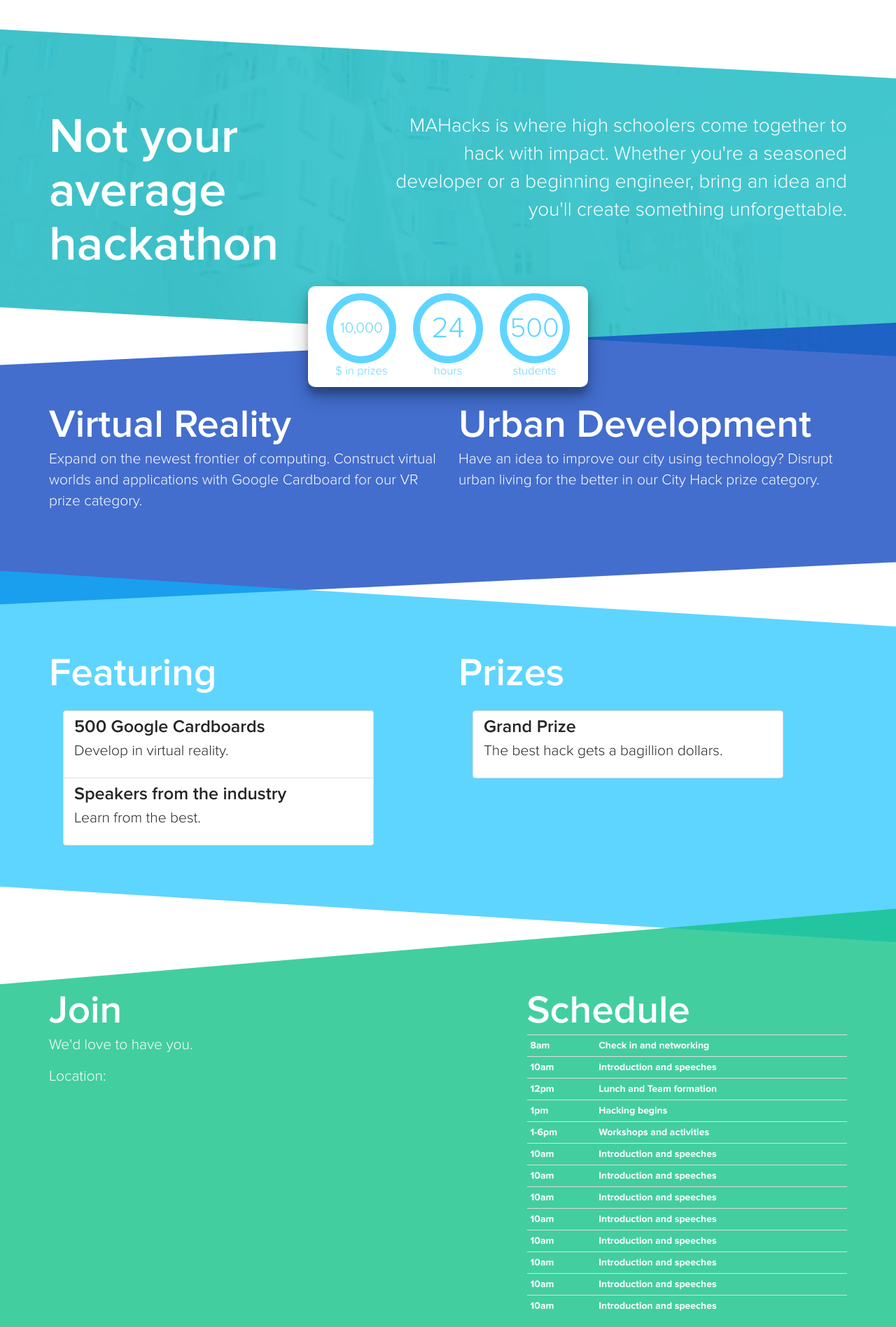
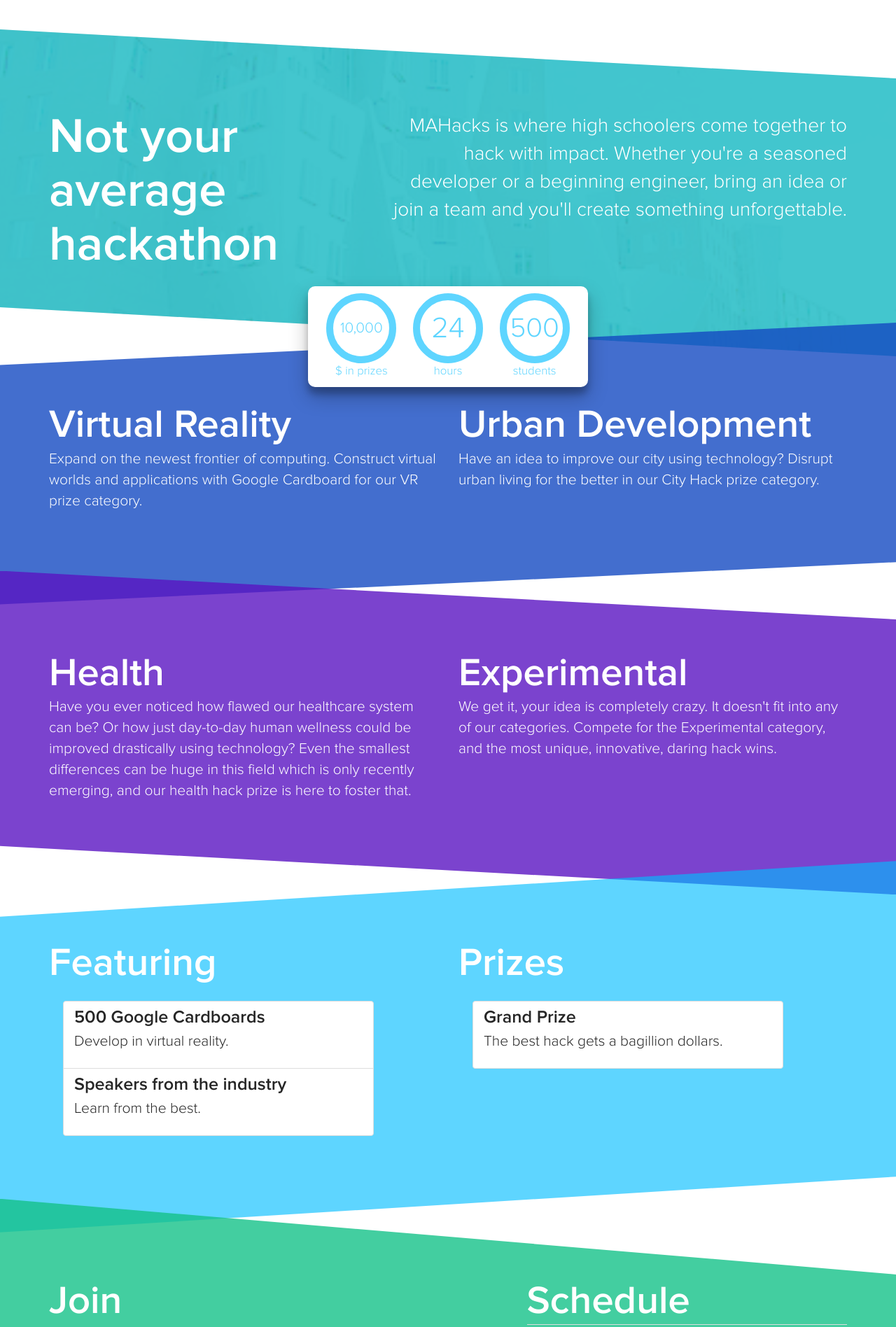
Before and after one commit to mahacks/old-website, a Jekyll site: the page built from index.html, in a window 1280 px wide. Shown: the part 316-2212 px from the top of the page at 70% size. Built offline with Jekyll 4.4.1, drawn with Linux system fonts in a browser that asks for light colours.

Commit message:
more copy changes!

```diff
--- a/_layouts/default.html
+++ b/_layouts/default.html
@@ -13,7 +13,7 @@
             <h2 class="center-block">Not your average hackathon</h2>
           </div>
           <div class="col-md-7 col-sm-12 text-right-not-xs text-center-xs">
-              <p class="center-block">MAHacks is where high schoolers come together to hack with impact. Whether you're a seasoned developer or a beginning engineer, bring an idea and you'll create something unforgettable.</p>
+              <p class="center-block">MAHacks is where high schoolers come together to hack with impact. Whether you're a seasoned developer or a beginning engineer, bring an idea or join a team and you'll create something unforgettable.</p>
           </div>
         </div>
       </div>
@@ -34,7 +34,21 @@
         </div>
       </div>
     </div>
-    <div class="jumbotron rhomb2 section poly">
+    <div class="jumbotron rhomb6 section poly">
+      <div class="container">
+        <div class="row">
+          <div class="col-sm-6 col-xs-12">
+            <h3 class="center-block">Health</h3>
+            <p>Have you ever noticed how flawed our healthcare system can be? Or how just day-to-day human wellness could be improved drastically using technology? Even the smallest differences can be huge in this field which is only recently emerging, and our health hack prize is here to foster that.</p>
+          </div>
+          <div class="col-sm-6 col-xs-12">
+            <h3>Experimental</h3>
+            <p>We get it, your idea is completely crazy. It doesn't fit into any of our categories. Compete for the Experimental category, and the most unique, innovative, daring hack wins.</p>
+          </div>
+        </div>
+      </div>
+    </div>
+    <div class="jumbotron rhomb2 section poly2">
       <div class="container">
         <div class="row">
           <div class="col-sm-6 col-xs-12">
@@ -62,7 +76,7 @@
         </div>
       </div>
     </div>
-    <div class="jumbotron rhomb3 section poly2">
+    <div class="jumbotron rhomb3 section poly">
       <div class="container">
         <div class="row">
           <div class="col-sm-7 col-xs-12" id="apply">
--- a/css/main.scss
+++ b/css/main.scss
@@ -98,6 +98,9 @@ $polygon-reverse: polygon(0 15%, 100% 0, 100% 85%, 0 100%);
 .rhomb5 {
   background-color: rgba(20, 74, 194, 0.8);
 }
+.rhomb6 {
+  background-color: rgba(91, 20, 194, 0.8);
+}
 
 .poly {
   -webkit-clip-path: $polygon;
```
